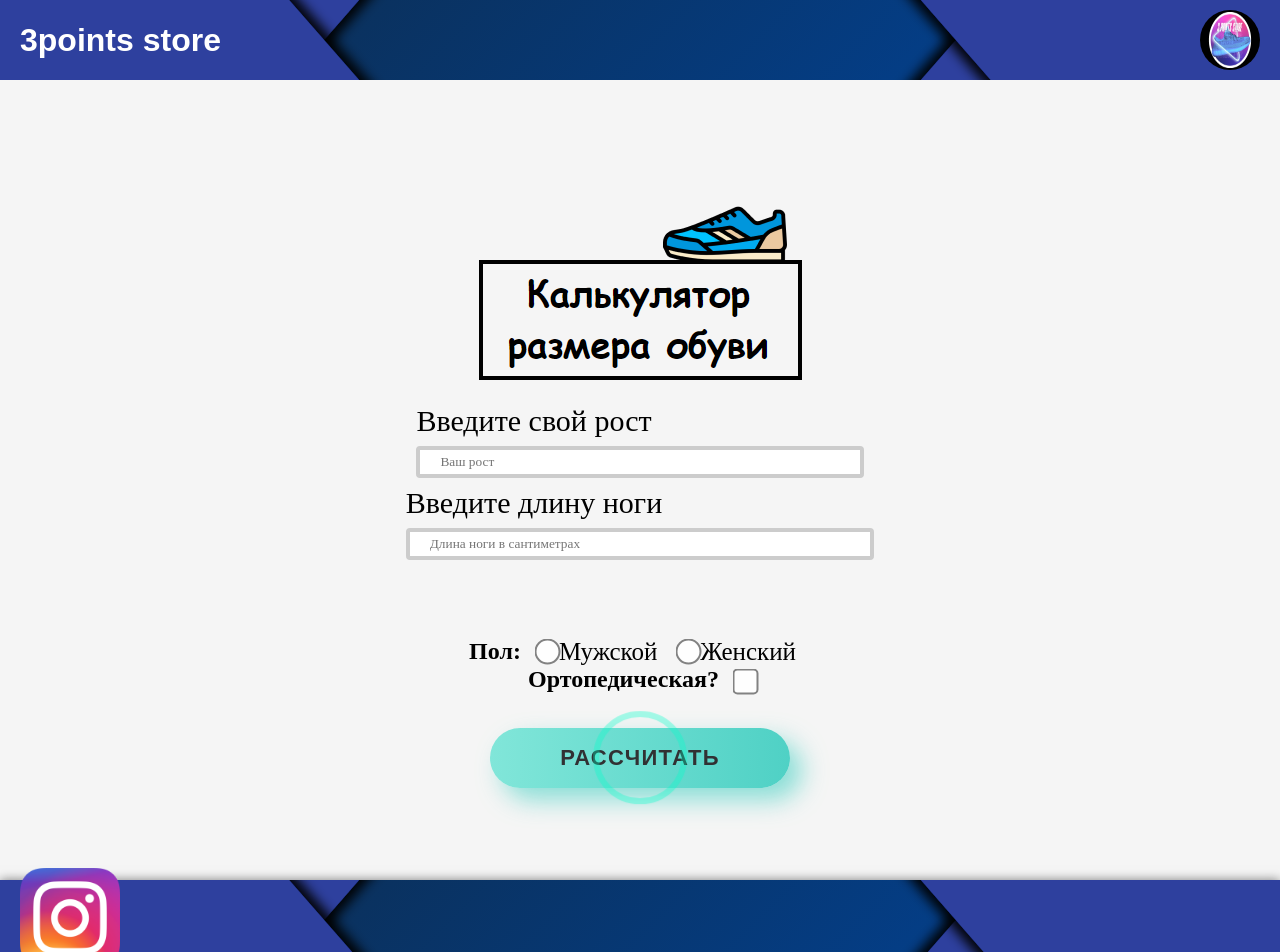
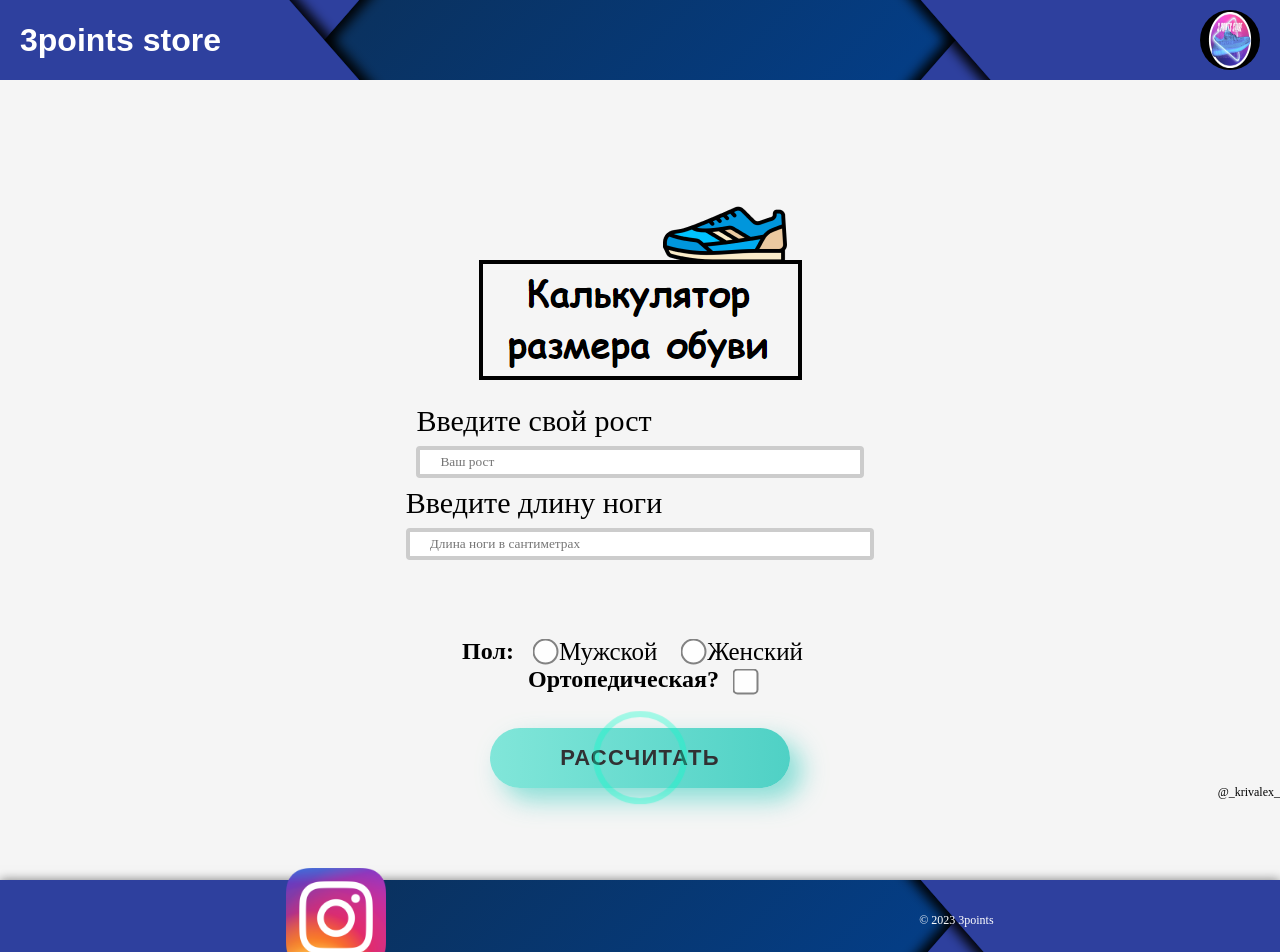
Before and after one commit to krivalex/3points-store-VUE3-MONGOdb, a Vue app: page / in a window 1280 px wide. Shown: the top 952 px of the page. Built offline with nearby package versions, Linux system fonts and the light colour scheme.

Commit message:
new metcrics systems

```diff
--- a/src/components/ContentMain.vue
+++ b/src/components/ContentMain.vue
@@ -48,16 +48,33 @@
       <button class="button" type="submit" @click="calculate">Рассчитать</button>
     </div>
 
-    <div v-if="this.result > 0" class="result">
-      <h2>Ваш размер обуви: {{ this.result }}</h2>
+    <div v-if="this.ru_result > 0" class="result">
+      <h2>Ваш размер обуви: <strong>{{ this.ru_result }}</strong></h2>
+      <ul>
+        <li>По американской системе: {{ this.usa_result }}</li>
+        <li>По европейской системе: {{ this.eu_result }}</li>
+        <li>По российской системе: {{ this.ru_result }}</li>
+
+      </ul>
     </div>
 
   </div>
 </template>
 <script>
 
-const foot_size_sm = [21, 21.5, 22, 22.5, 23, 23.5, 24, 24.5, 25, 25.5, 26, 26.5, 27, 27.5, 28, 28.5, 29, 29.5, 30, 30.5, 31, 31.5, 32]
-const foot_size_index = [33, 34, 34, 35, 36, 37, 37, 38, 39, 40, 40, 41, 42, 43, 44, 44, 45, 46, 46, 47, 47, 48, 48]
+
+const foot_size_sm_woman = [22.8, 23.1, 23.5, 23.8, 24.1, 24.5, 24.8, 25.1, 25.4, 25.7, 26.0, 26.7, 27.6]
+const foot_size_sm_man = [24.1, 24.4, 24.8, 25.4, 25.7, 26, 26.7, 27.0, 27.3, 27.9, 28.3, 28.6, 29, 29.4, 30]
+
+const foot_size_USA_woman = [5, 5.5, 6, 6.5, 7, 7.5, 8, 8.5, 9, 9.5, 10, 10.5, 11]
+const foot_size_USA_man = [6.5, 7, 7.5, 8, 8.5, 9, 9.5, 10, 10.5, 11, 11.5, 12, 12.5, 13, 13.5]
+
+const foot_size_RU_woman = [35, 35.5, 35 - 36, 36, 36.5, 37, 37.5, 38, 38.5, 39, 39.5, 40, 40.5, 41, 41.5]
+const foot_size_RU_man = [37.5, 38, 39, 39.5, 40, 41, 41.5, 42, 43, 43.5, 44, 44.5, 45, 46, 47]
+
+const foot_size_EU_woman = [35, 35.5, "36(3)", 37, "37.5(4.5)", 38, "38.5(5.5)", "39(6)", "40(6.5)", "40.5(7)", "41(7.5)", "42(8.5)", 42.2]
+const foot_size_EU_man = [38.5, 39, 40, 40.5, 41, 42, 42.5, 43, 44, 44.5, 45, 46, 46.5, 47, 48]
+
 
 export default {
   data() {
@@ -67,16 +84,35 @@ export default {
       man: false,
       woman: false,
       ortopedic: false,
-      result: 0
-
+      ru_result: 0,
+      eu_result: 0,
+      usa_result: 0,
     }
   },
   name: 'ContentMain',
   methods: {
     calculate() {
       let foot = parseFloat(this.foot.replace(",", "."))
-      let foot_value = foot < 0 ? foot_size_sm.filter(cur => cur <= foot)[0] : foot_size_sm.filter(cur => cur >= foot)[0];
-      this.result = foot_size_index[foot_size_sm.indexOf(foot_value)]
+      console.log(foot)
+
+      if (this.woman) {
+        let foot_value = foot < 0 ? foot_size_sm_woman.filter(cur => cur <= foot)[0] : foot_size_sm_woman.filter(cur => cur >= foot)[0];
+        console.log(foot_value)
+        this.ru_result = foot_size_RU_woman[foot_size_sm_woman.indexOf(foot_value)]
+        this.eu_result = foot_size_EU_woman[foot_size_sm_woman.indexOf(foot_value)]
+        this.usa_result = foot_size_USA_woman[foot_size_sm_woman.indexOf(foot_value)]
+      }
+      if (this.man) {
+        let foot_value = foot < 0 ? foot_size_sm_man.filter(cur => cur <= foot)[0] : foot_size_sm_man.filter(cur => cur >= foot)[0];
+        console.log(foot_value)
+        this.ru_result = foot_size_RU_man[foot_size_sm_man.indexOf(foot_value)]
+        this.eu_result = foot_size_EU_man[foot_size_sm_man.indexOf(foot_value)]
+        this.usa_result = foot_size_USA_man[foot_size_sm_man.indexOf(foot_value)]
+        console.log(this.ru_result)
+      }
+
+
+
 
     },
     inputHeight(event) {
@@ -105,6 +141,22 @@ export default {
 </script>
 
 <style>
+.result {
+  display: flex;
+  flex-direction: column;
+  justify-content: center;
+  align-items: center;
+  width: 100%;
+  font-size: 20px;
+  margin-top: 15px;
+}
+
+.result strong {
+  color: #ff0000;
+  font-size: 40px;
+
+}
+
 .content-main {
   display: flex;
   flex-direction: column;
@@ -208,7 +260,8 @@ export default {
 
 .gender form input {
   margin: 5px;
-  margin-left: 10px;
+  margin-left: 15px;
+  margin-right: 7px;
   transform: scale(2.0);
   opacity: 0.9;
   cursor: pointer;
--- a/src/components/FooterMain.vue
+++ b/src/components/FooterMain.vue
@@ -1,8 +1,14 @@
 <template>
   <div class="footer-main">
-    <a href="https://www.instagram.com/footsizecalculator/" target="_blank" class="footer-main__link">
+    <a href="https://instagram.com/3points_kz?igshid=OGQ2MjdiOTE=" target="_blank" class="footer-main__link">
       <img src="../assets/insta.png.webp" alt="instagram" class="footer-main__link-img">
     </a>
+    <div class="copyrights">
+      <p>© 2023 3points</p>
+    </div>
+    <div class="creator">
+      <p>@_krivalex_</p>
+    </div>
 
   </div>
 </template>
@@ -16,7 +22,7 @@ export default {
 <style>
 .footer-main {
   display: flex;
-  justify-content: space-between;
+  justify-content: space-around;
   align-items: center;
   padding: 0 20px;
   background-color: #f5f5f5;
@@ -28,8 +34,29 @@ export default {
   background-position: center;
 }
 
+.data {
+  display: flex;
+  justify-content: space-around;
+  flex-direction: column;
+  align-items: center;
+  height: 100%;
+}
+
 .footer-main img {
   width: 100px;
   height: 100px;
 }
+
+.copyrights {
+  font-size: 12px;
+  color: rgb(255, 255, 255);
+}
+
+.creator {
+  font-size: 12px;
+  color: rgb(0, 0, 0);
+  position: fixed;
+  bottom: 0;
+  right: 0;
+}
 </style>
```
